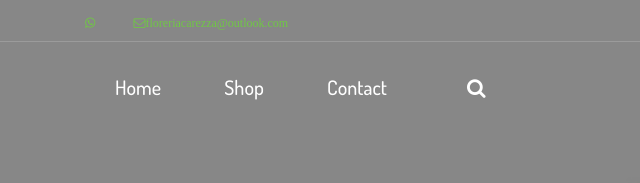
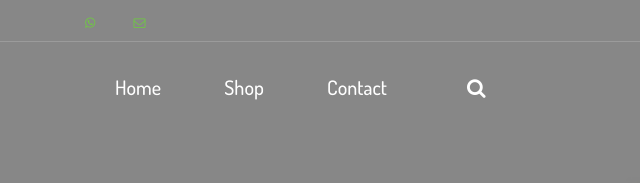
Before and after one commit to floreriacarezza/floreriacarezza.github.io, a plain HTML site: page index.html in a window 1280 px wide. Shown: the top 183 px of the page, 0-640 px from the left. Drawn offline with Linux system fonts and the light colour scheme.

Commit message:
floreria carezza

```diff
--- a/index.html
+++ b/index.html
@@ -49,7 +49,7 @@
 
 
 
-                                <a href="#" data-toggle="tooltip" data-placement="bottom" title="floreriacarezza@outlook.com"><i class="fa fa-envelope-o" aria-hidden="true">floreriacarezza@outlook.com</i> <span></span></a>
+                                <a href="#" data-toggle="tooltip" data-placement="bottom" title="floreriacarezza@outlook.com"><i class="fa fa-envelope-o" aria-hidden="true"></i> <span></span></a>
 
 
                             </div>
```
Also changed, not shown: img/bg-img/bouquet.jpg, img/bg-img/bridal-bouquet.jpg.
